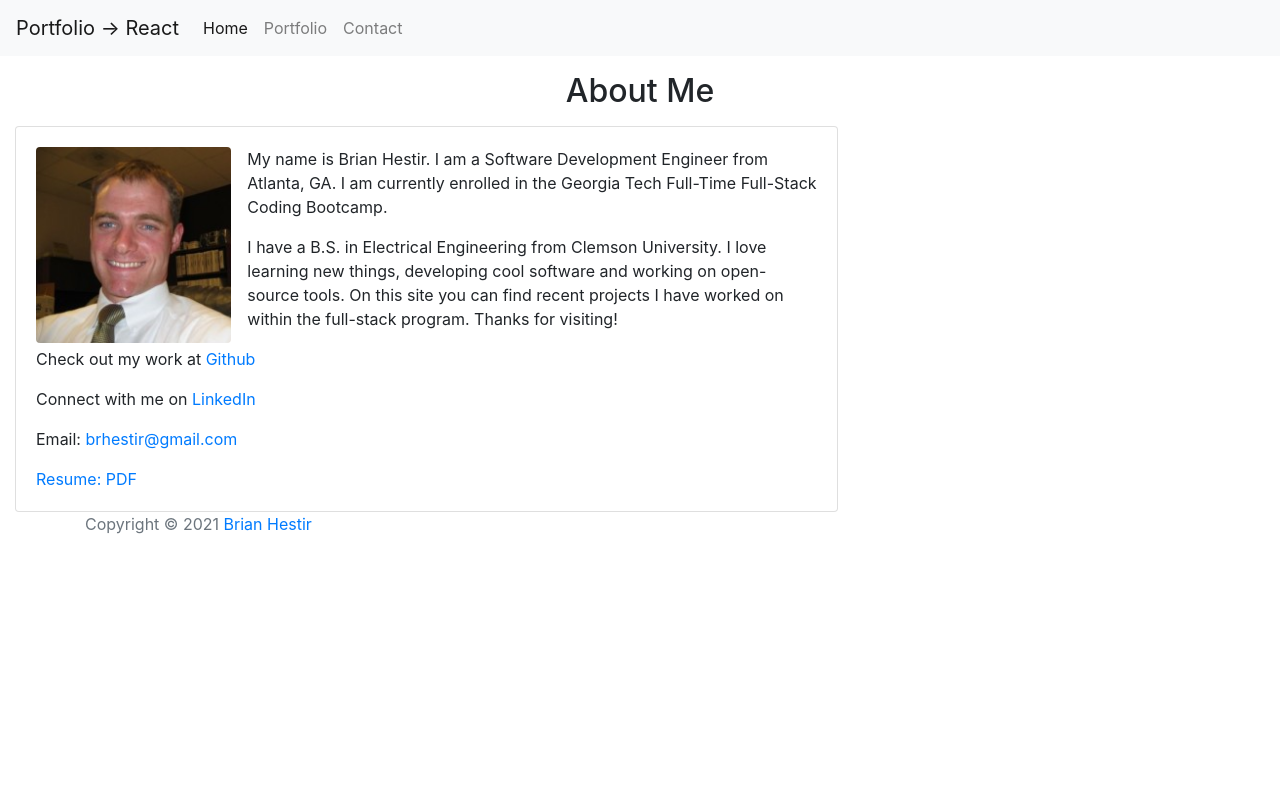
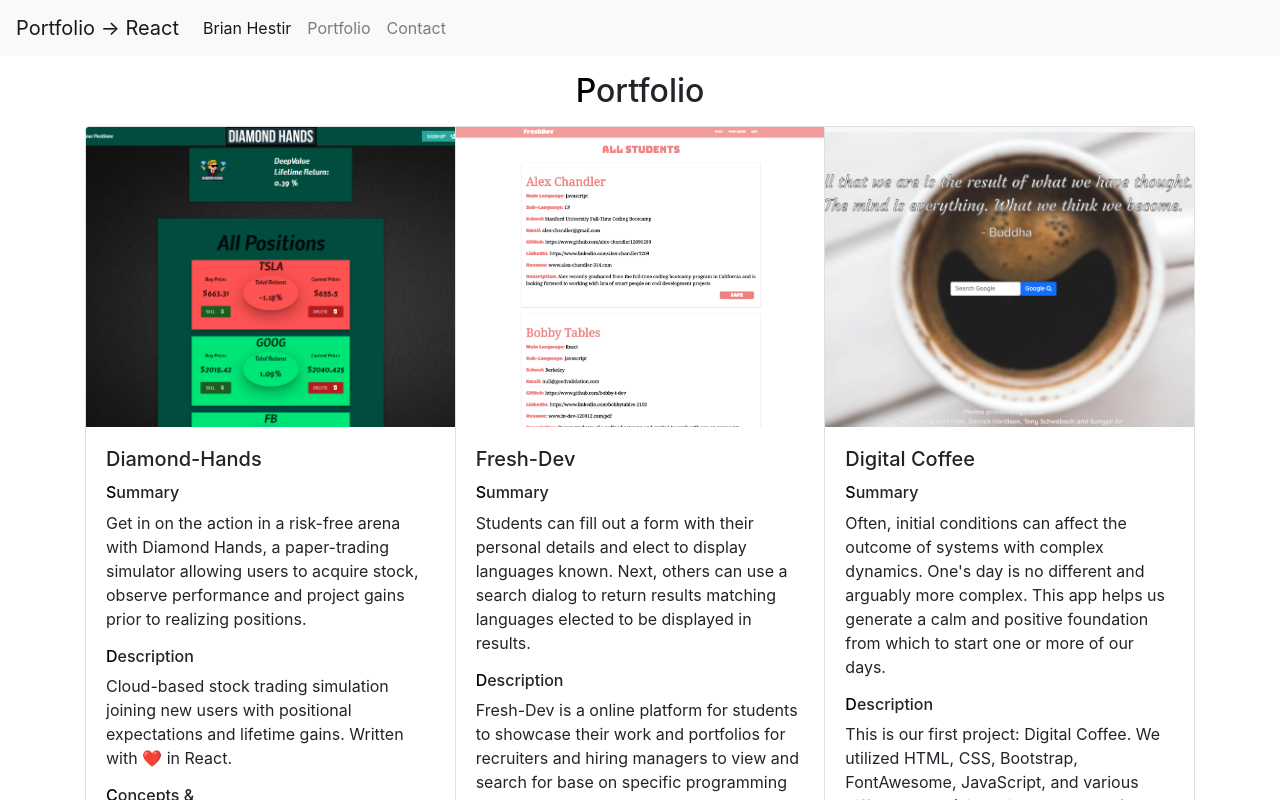
Before and after one commit to brhestir/react-portfolio, a React (Create React App) app: page / in a window 1280 px wide. Shown: the top 800 px of the page. Built offline with nearby package versions, Linux system fonts and the light colour scheme.

Commit message:
Updated Link names and default route

```diff
--- a/src/App.js
+++ b/src/App.js
@@ -3,7 +3,7 @@ import { HashRouter, Route } from 'react-router-dom';
 import Container from "./components/Container/Container";
 import Header from "./components/Header/Header";
 import Footer from "./components/Footer/Footer";
-import Home from "./pages/Home";
+import AboutMe from "./pages/AboutMe";
 import Portfolio from "./pages/Portfolio";
 import Contact from "./pages/Contact";
 
@@ -13,8 +13,8 @@ function App() {
       <div>
         <Header />
         <Container>
-          <Route exact path="/" component={Home} />
-          <Route exact path="/home" component={Home} />
+          <Route exact path="/" component={Portfolio} />
+          <Route exact path="/aboutme" component={AboutMe} />
           <Route exact path="/portfolio" component={Portfolio} />
           <Route exact path="/contact" component={Contact} />
         </Container>
--- a/src/components/Header/Header.jsx
+++ b/src/components/Header/Header.jsx
@@ -12,15 +12,15 @@ const Header = () => {
           <ul className="navbar-nav">
             <li className="nav-item ms-auto">
               <Link
-                to="/"
+                to="/aboutme"
                 className={
                   window.location.pathname === "/" ||
-                  window.location.pathname === "/home"
+                  window.location.pathname === "/aboutme"
                     ? "nav-link active"
                     : "nav-link"
                 }
               >
-                Home
+                Brian Hestir
               </Link>
             </li>
             <li className="nav-item ms-auto">
```
Also changed, not shown: src/pages/AboutMe.js (renamed from src/pages/Home.js).
